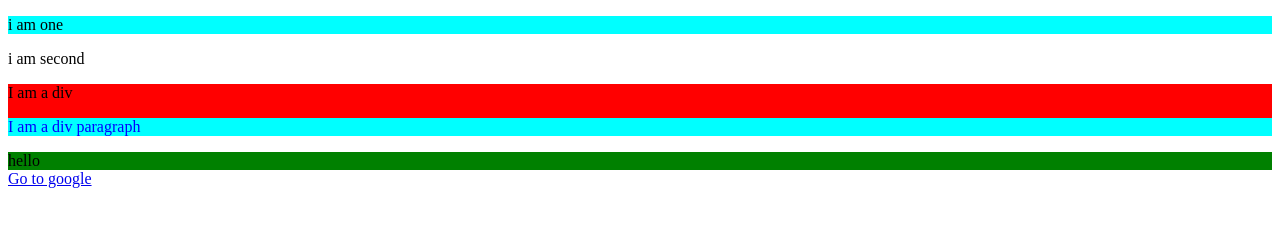
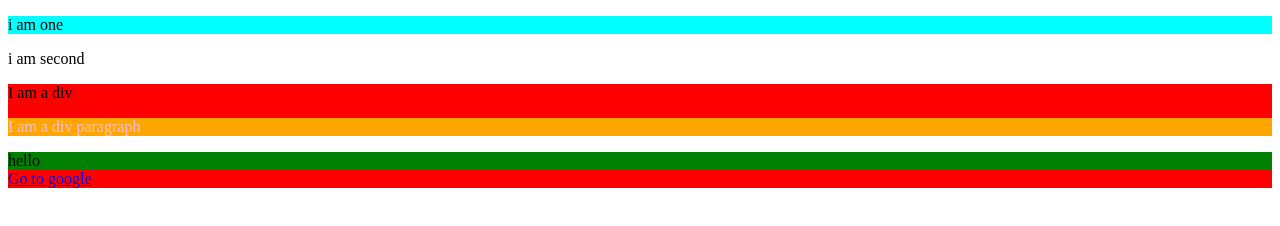
Before and after one commit to kartikpachori/webcourse, a plain HTML site: page 2_Selectors/index.html in a window 1280 px wide. Drawn offline with Linux system fonts and the light colour scheme.

Commit message:
added selectors

```diff
--- a/2_Selectors/index.html
+++ b/2_Selectors/index.html
@@ -1,69 +1,91 @@
 <!DOCTYPE html>
 <html lang="en">
+
 <head>
     <meta charset="UTF-8">
     <meta name="viewport" content="width=device-width, initial-scale=1.0">
     <title>css selector</title>
     <style>
-        div{
-            /*background-color:red;*/
+        div {
+            background-color: red;
         }
 
         /*CLASS*/
 
-        .red{
+        .red {
             background-color: red;
         }
 
         /*ID SLECTOR*/
 
-        #green{
+        #green {
             background-color: green;
         }
 
         /*CHILD SELECTOR*/
 
-        div > p{
-           color:blue;
-           background-color: pink;
+        div>p {
+            color: blue;
+            background-color: pink;
+        }
+
+        /* 1st child selector */
+
+        div p:first-child {
+            color: pink;
+            background-color: orange;
+        }
+
+        /* Nth child slector , here n=2*/
+
+        div p:nth-child(2) {
+            color: pink;
+            background-color: orange;/
         }
 
         /* DESCENDANT SELECTOR */
 
-        div p{
-            color:blue;
-            background-color:yellowgreen ;
+        div p {
+            color: blue;
+            background-color: yellowgreen;
         }
 
         /*universal selector*/
-        *{
-            margin:30;
-            padding:50;
+        * {
+            margin: 30;
+            padding: 50;
         }
 
         /* pseudo selector */
 
-        a:visited{
-            color:yellow;
+        a:visited {
+            color: yellow;
         }
-        a:active{
-            background-color:red;
+
+        a:active {
+            background-color: red;
         }
-        a:hover{
-            background-color: purple;;
+
+        a:hover {
+            background-color: purple;
+            ;
         }
-        p:first-child{
+
+        p:first-child {
             background-color: aqua;
         }
     </style>
 </head>
+
 <body>
     <main class="one">
         <p>i am one</p>
         <p>i am second</p>
     </main>
-    <div class="red">I am a div <p>I am a div paragraph</p></div>
+    <div class="red">I am a div <p>I am a div paragraph</p>
+    </div>
     <div id="green">hello</div>
     <div><a href="https://www.google.com">Go to google</a></div>
 </body>
+
 </html>
```
